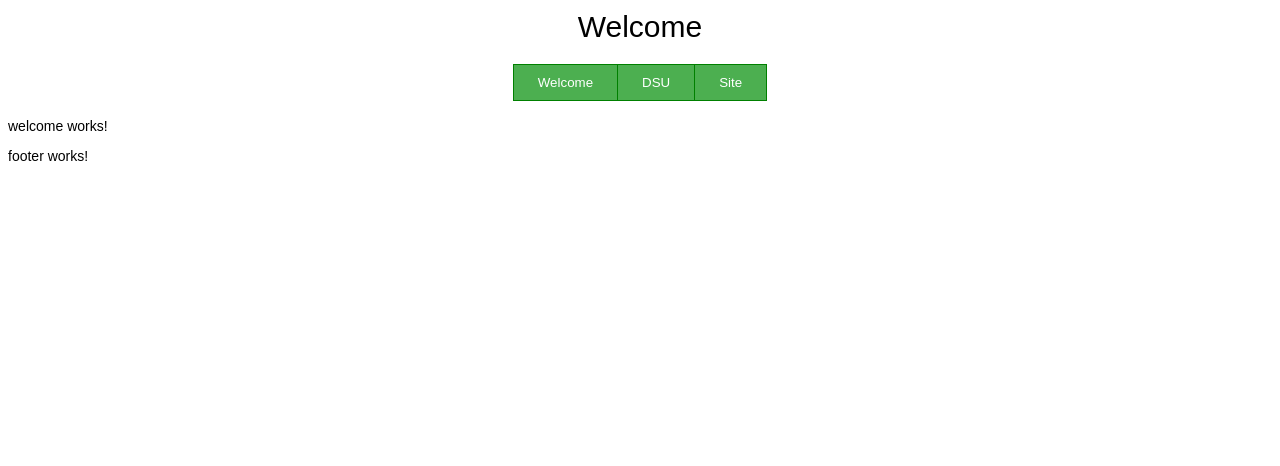
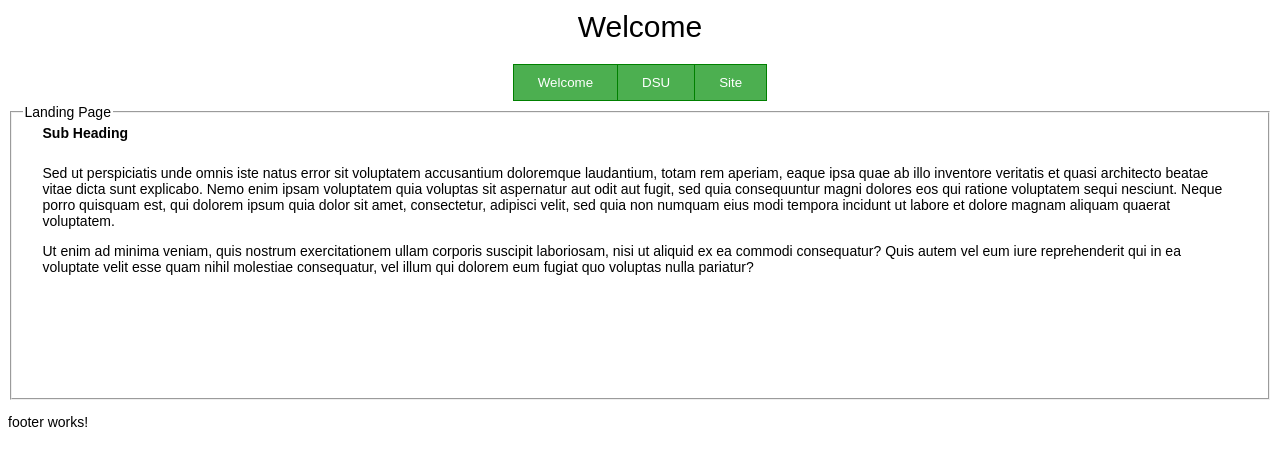
Before and after one commit to angular6/gather-store-data, an Angular app: page / in a window 1280 px wide. Shown: the top 466 px of the page. Built offline with nearby package versions, Linux system fonts and the light colour scheme.

Commit message:
pages(welcome): added welcome message

```diff
--- a/src/app/pages/welcome/welcome.component.html
+++ b/src/app/pages/welcome/welcome.component.html
@@ -1,3 +1,11 @@
-<p>
-  welcome works!
-</p>
+<fieldset>
+  <legend>Landing Page</legend>
+  <div class="home">
+    <div class="sub-heading">Sub Heading</div>
+    <p>
+      Sed ut perspiciatis unde omnis iste natus error sit voluptatem accusantium doloremque laudantium, totam rem aperiam, eaque ipsa quae ab illo inventore veritatis et quasi architecto beatae vitae dicta sunt explicabo. Nemo enim ipsam voluptatem quia voluptas sit aspernatur aut odit aut fugit, sed quia consequuntur magni dolores eos qui ratione voluptatem sequi nesciunt. Neque porro quisquam est, qui dolorem ipsum quia dolor sit amet, consectetur, adipisci velit, sed quia non numquam eius modi tempora incidunt ut labore et dolore magnam aliquam quaerat voluptatem.</p>
+    <p>
+      Ut enim ad minima veniam, quis nostrum exercitationem ullam corporis suscipit laboriosam, nisi ut aliquid ex ea commodi consequatur? Quis autem vel eum iure reprehenderit qui in ea voluptate velit esse quam nihil molestiae consequatur, vel illum qui dolorem eum fugiat quo voluptas nulla pariatur?
+    </p>
+  </div>
+</fieldset>
--- a/src/app/pages/welcome/welcome.component.scss
+++ b/src/app/pages/welcome/welcome.component.scss
@@ -0,0 +1,10 @@
+.home {
+	min-height: 80px;
+	padding: 0px 20px 100px 20px;
+}
+
+.sub-heading {
+	font-size: 14px;
+	font-weight: bold;
+	padding-bottom: 10px
+}
```
